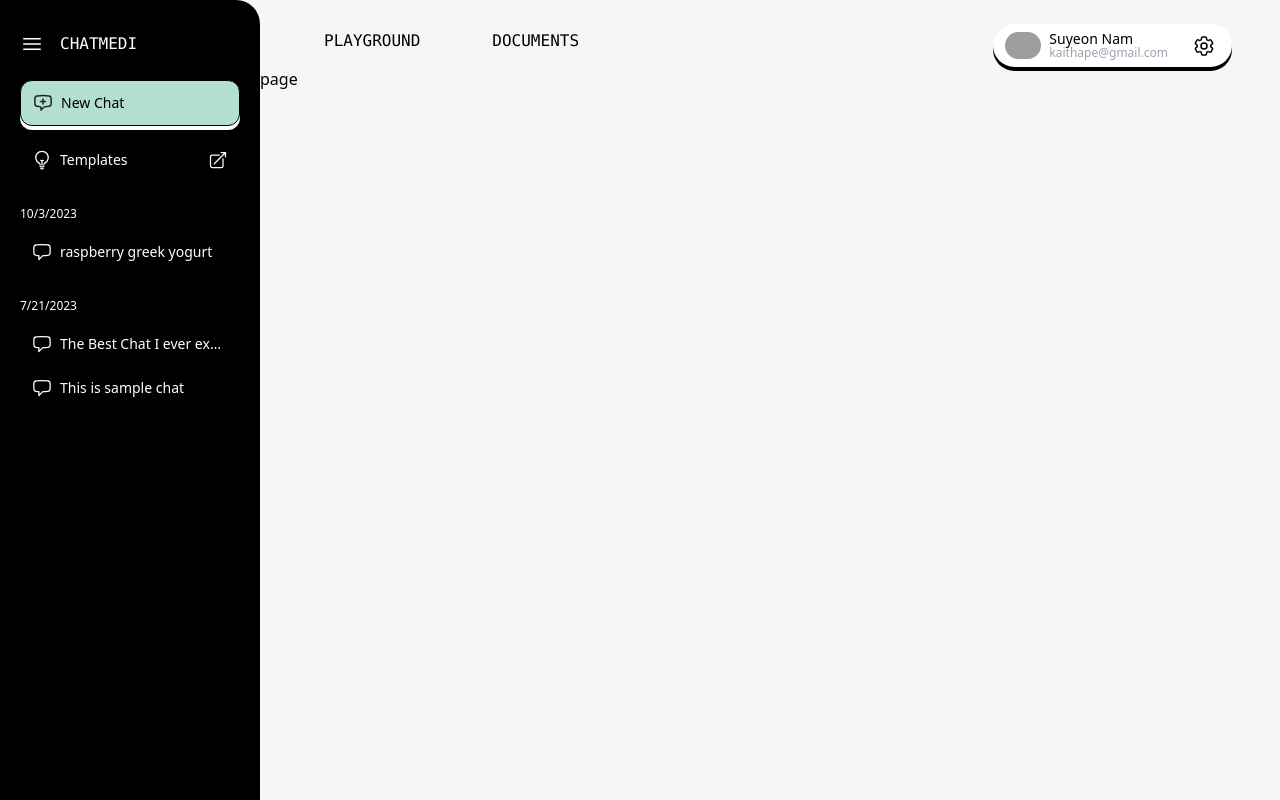
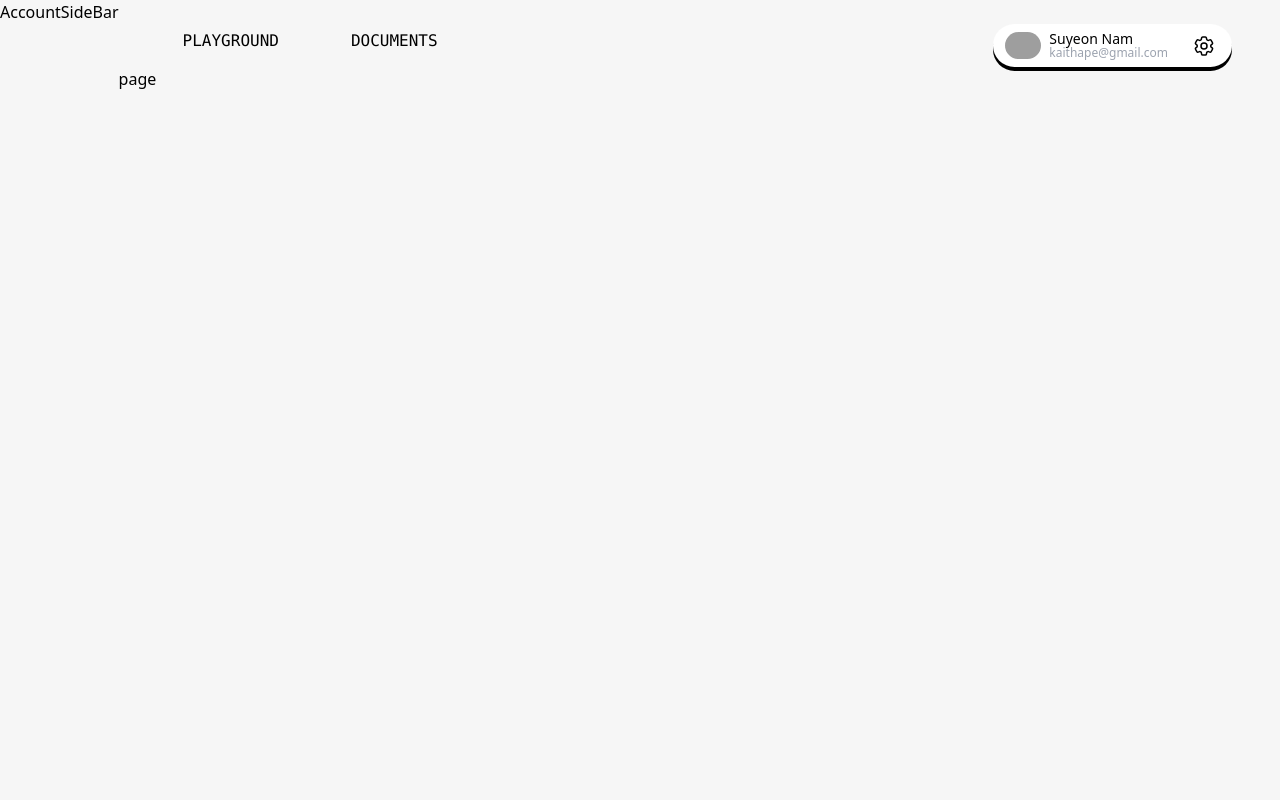
Before and after one commit to mori8/chatmedi, a Next.js app: page /account in a window 1280 px wide. Built offline with nearby package versions, Linux system fonts and the light colour scheme; grey boxes are pictures that could not be loaded.

Commit message:
update: distinguish sidebar types by pathname

```diff
--- /dev/null
+++ b/src/app/SideBar.tsx
@@ -0,0 +1,20 @@
+'use client';
+
+import React from 'react'
+import { usePathname } from 'next/navigation'
+
+import ChatSideBar from './components/ChatSideBar'
+import AccountSideBar from './account/AccountSideBar'
+
+type Props = {}
+
+export default function SideBar({ }: Props) {
+  const pathname = usePathname()
+  const isAccount = pathname.startsWith('/account')
+
+  return (
+    <div>
+      {isAccount ? <AccountSideBar /> : <ChatSideBar />}
+    </div>
+  )
+}
--- /dev/null
+++ b/src/app/account/AccountSideBar.tsx
@@ -0,0 +1,9 @@
+import React from 'react'
+
+type Props = {}
+
+export default function AccountSideBar({}: Props) {
+  return (
+    <div className=''>AccountSideBar</div>
+  )
+}
--- a/src/app/account/page.tsx
+++ b/src/app/account/page.tsx
@@ -1,7 +1,9 @@
+import SideBar from "./AccountSideBar"
+
 type Props = {}
 
 export default function page({}: Props) {
   return (
-    <div>page</div>
+    <div className="flex">page</div>
   )
 }
--- a/src/app/components/SideBar.tsx
+++ b/src/app/components/ChatSideBar.tsx
@@ -15,7 +15,7 @@ import {
 
 type Props = {};
 
-export default function SideBar({}: Props) {
+export default function ChatSideBar({}: Props) {
   const [isOpened, setIsOpened] = useState(true);
   const [chatHistory, setChatHistory] = useState<Chat[]>([]);
 
--- a/src/app/layout.tsx
+++ b/src/app/layout.tsx
@@ -1,8 +1,10 @@
 import "./globals.css";
 import type { Metadata } from "next";
+import { usePathname } from "next/navigation";
 
-import SideBar from "./components/SideBar";
 import Navigation from "./components/Navigation";
+import SideBar from "./SideBar";
+
 
 export const metadata: Metadata = {
   title: "ChatMedi",
@@ -13,7 +15,7 @@ export default function RootLayout({
   children,
 }: {
   children: React.ReactNode;
-}) {
+  }) {
   return (
     <html lang="en">
       <body>
```
